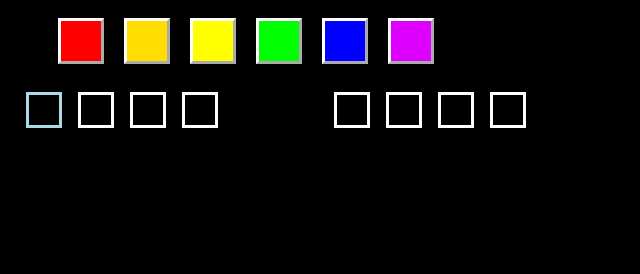
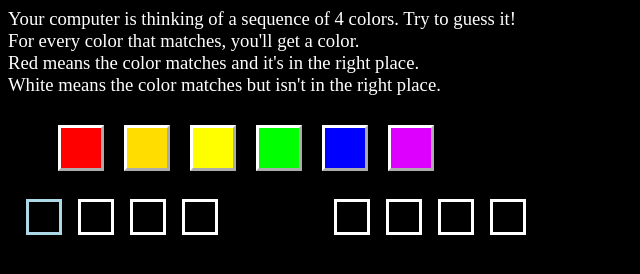
Before and after one commit to LeiMagnus/mastermind, a plain HTML site: page index.html in a window 1280 px wide. Shown: the whole page, without its empty margins (0-640 px from the left). Drawn offline with Linux system fonts and the light colour scheme.

Commit message:
Update index.html

```diff
--- a/index.html
+++ b/index.html
@@ -4,6 +4,12 @@
 body
 {
 background-color:black;
+}
+
+p
+{
+color:white;
+font-size:14pt;
 }
 
 div.box
@@ -199,5 +205,11 @@ function run(){
 </script>
 </head>
 <body onload='run();'>
+<p>
+Your computer is thinking of a sequence of 4 colors. Try to guess it!<br>
+For every color that matches, you'll get a color.<br>
+Red means the color matches and it's in the right place.<br>
+White means the color matches but isn't in the right place.<br>
+</p>
 </body>
 </html>
```
